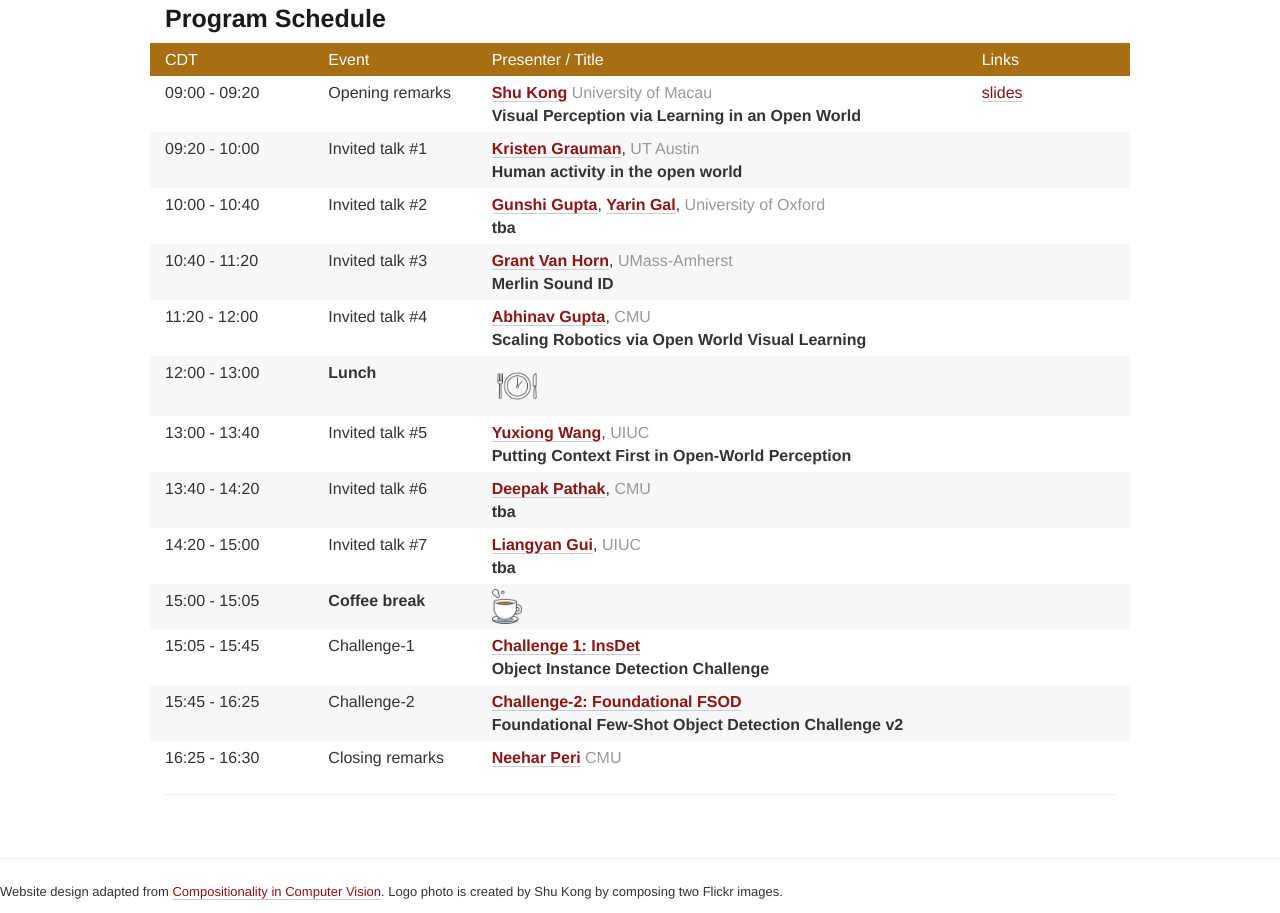
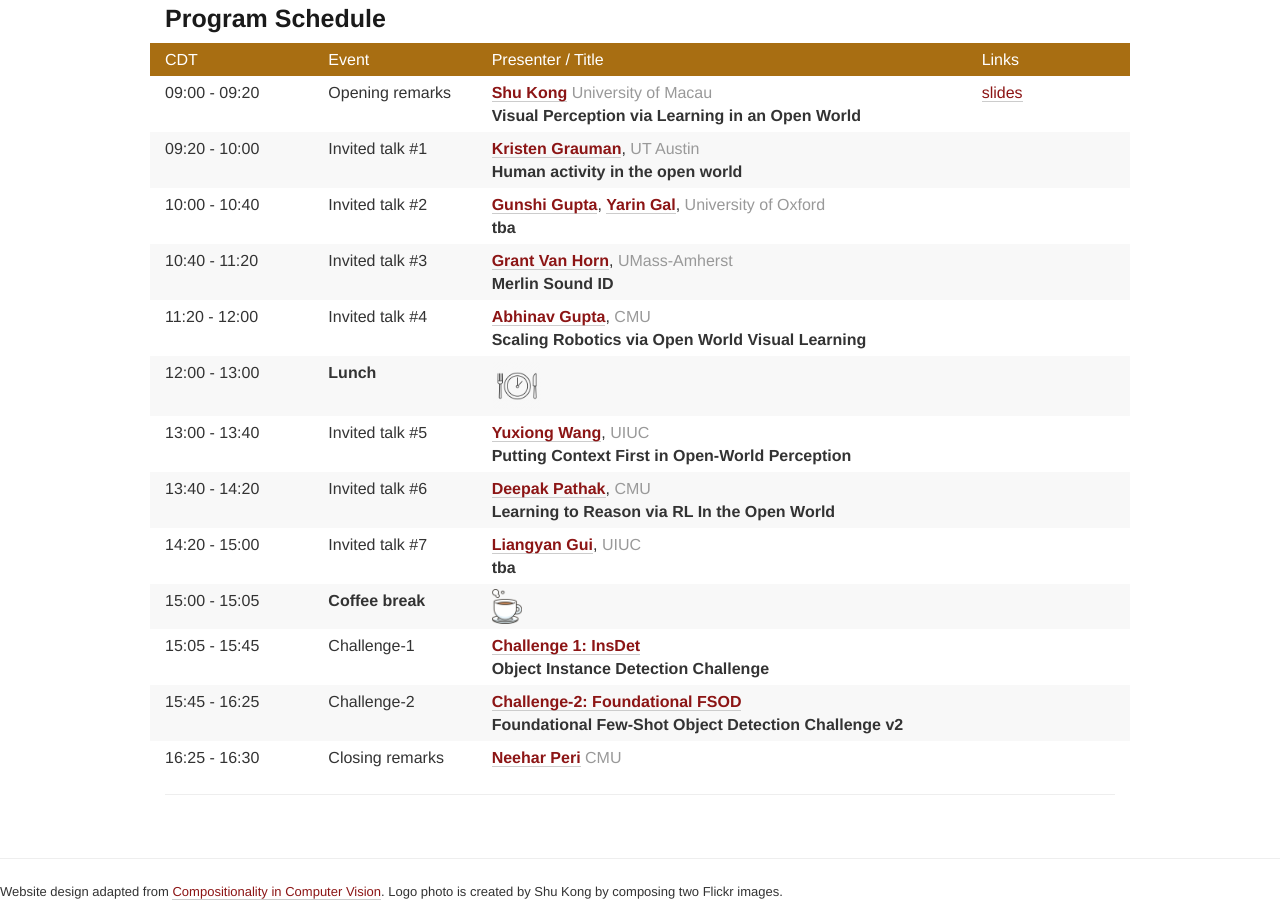
Before and after one commit to vplow/vplow.github.io, a plain HTML site: page vplow_5th.html in a window 1280 px wide. Shown: the part 4381-5294 px from the top of the page. Drawn offline with Linux system fonts and the light colour scheme.

Commit message:
Update vplow_5th.html

```diff
--- a/vplow_5th.html
+++ b/vplow_5th.html
@@ -814,7 +814,7 @@ largely due to the long-tail nature of the data distribution. Visual perception
       <div class="col-xs-12 col-sm-6">
 	      <a href="https://www.cs.cmu.edu/~dpathak/" target="_blank"><strong>Deepak Pathak</strong></a>,
 	      <span style="color:#999999;">CMU</span><br>
-		<strong>tba</strong>
+		<strong>Learning to Reason via RL In the Open World</strong>
       </div>
       <!--div class="col-xs-12 col-sm-2">
 	      <a href="./vplow_3rd_files/Tal-talk.pdf">slides</a>
```
